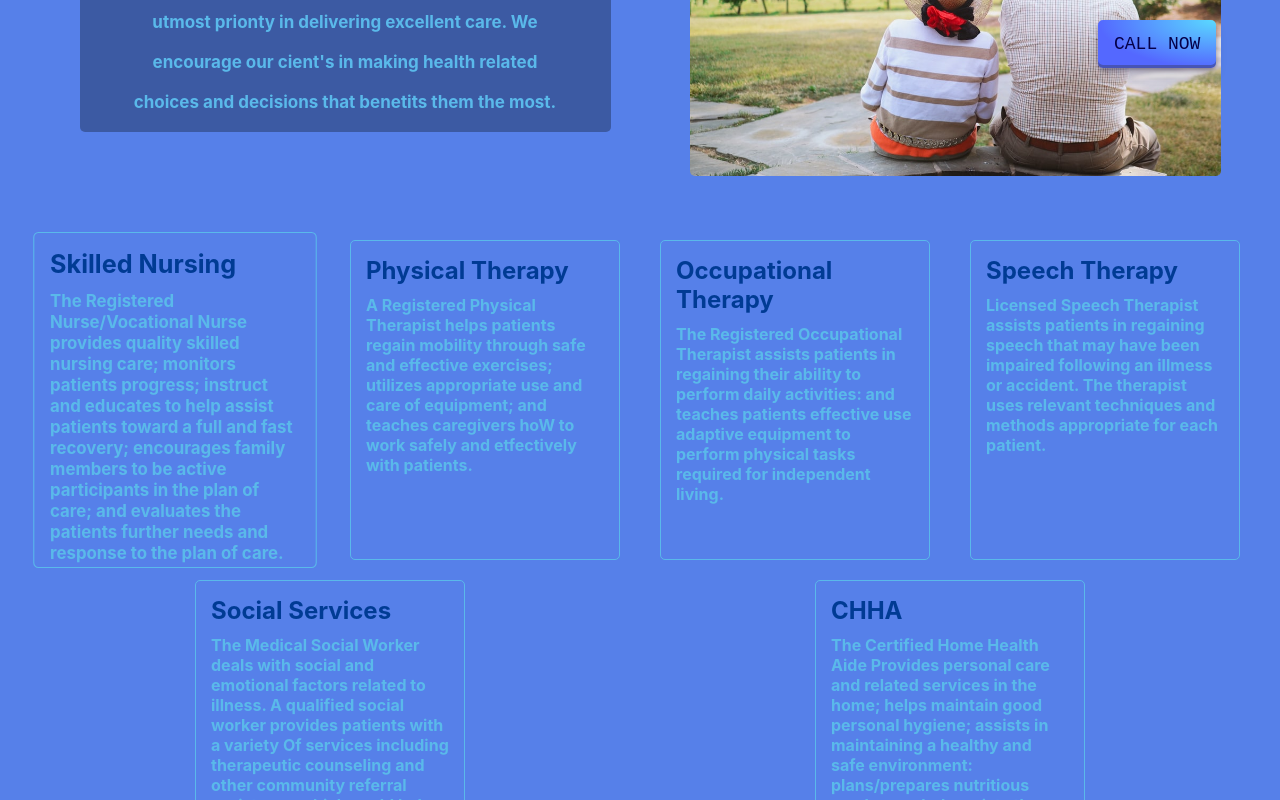
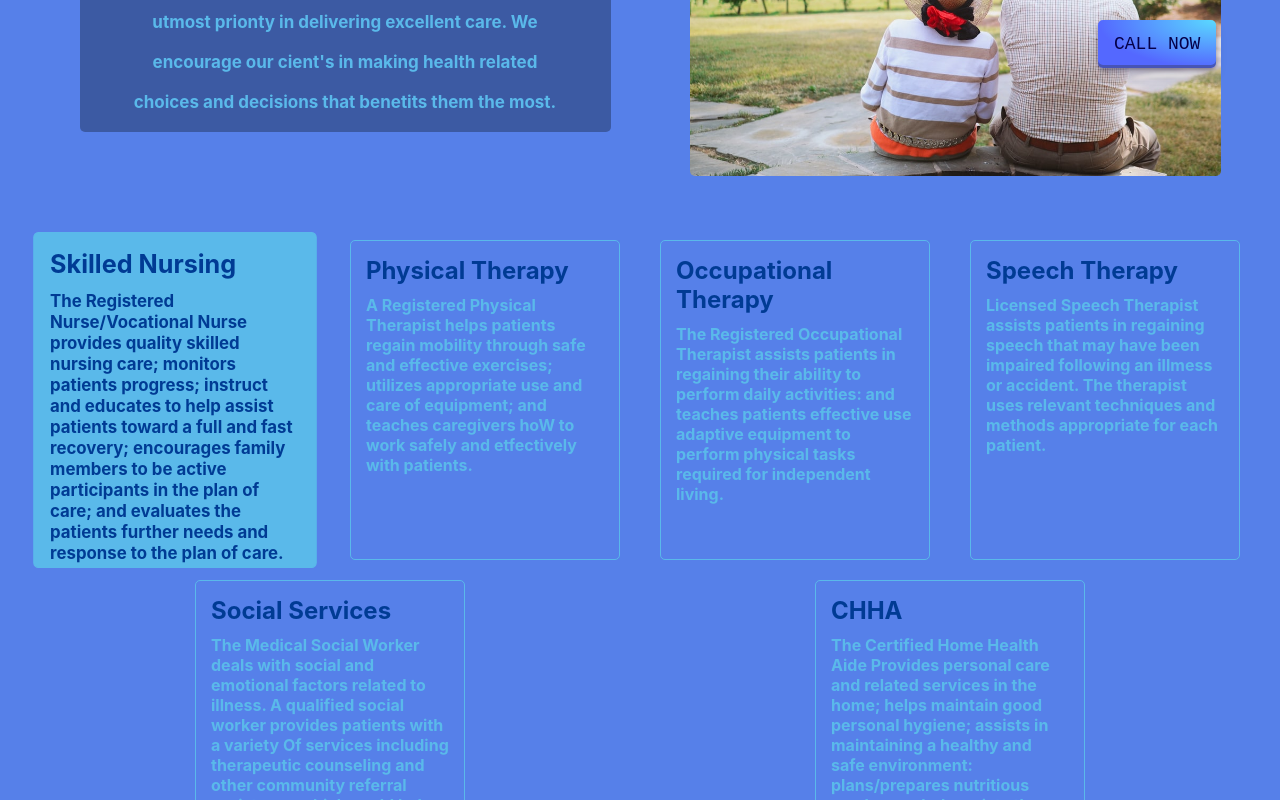
Before and after one commit to eduard0497/rustam-therapy-website, a React (Create React App) app: page / in a window 1280 px wide. In both pictures the pointer is over the element 175 px from the left and 1128 px from the top of the page. Shown: the part 728-1528 px from the top of the page. Built offline with nearby package versions, Linux system fonts and the light colour scheme.

Commit message:
submitting requested changes and color changes

```diff
--- a/src/comps/Services.css
+++ b/src/comps/Services.css
@@ -23,15 +23,21 @@
   transition: 0.5s all ease-in;
   cursor: pointer;
 }
-.services_container_item_card:hover {
-  transform: scale(1.05);
-}
+
 .services_container_item_card > h2 {
   color: var(--services_card_title_color);
   font-weight: bolder;
 }
 .services_container_item_card > h4 {
   color: var(--services_card_details_color);
+  transition: 0.5s all ease-in;
+}
+.services_container_item_card:hover {
+  background: var(--services_card_details_color);
+  transform: scale(1.05);
+}
+.services_container_item_card:hover > h4 {
+  color: var(--services_card_title_color);
 }
 
 @media screen and (max-width: 608px) {
--- a/src/comps/ServicesWithPoints.css
+++ b/src/comps/ServicesWithPoints.css
@@ -18,11 +18,16 @@
   cursor: pointer;
 }
 .services_with_points_container_card:hover {
+  background: var(--services_card_details_color);
   transform: scale(1.05);
 }
 .services_with_points_container_card > h1 {
   color: var(--services_card_title_color);
   font-weight: bolder;
+}
+.services_with_points_container_card > ul > li {
+  transition: 0.5s all ease-in;
+
 }
 
 .services_with_points_container_card_details_container {
@@ -36,3 +41,8 @@
   font-weight: bolder;
   color: var(--services_card_details_color);
 }
+.services_with_points_container_card:hover > ul > li {
+  transform: scale(1.05);
+
+  color: var(--services_card_title_color);
+}
```
